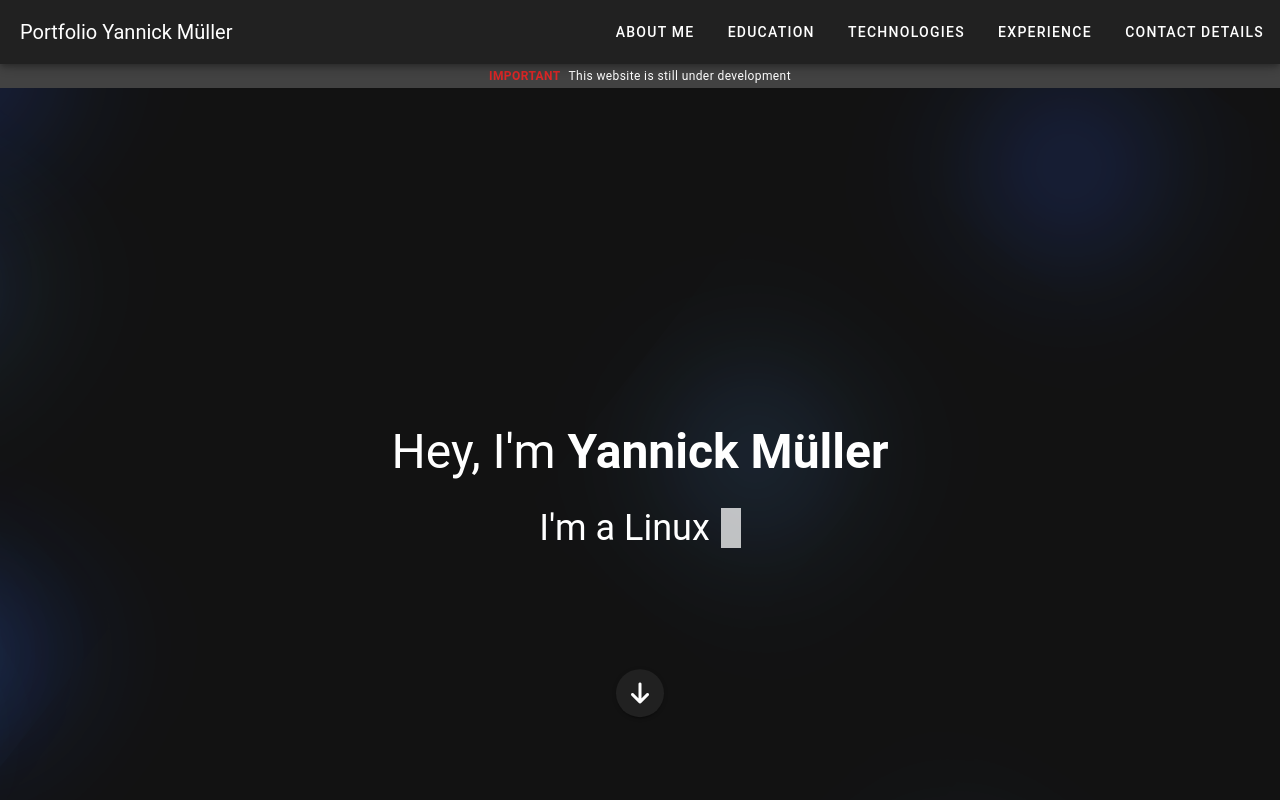
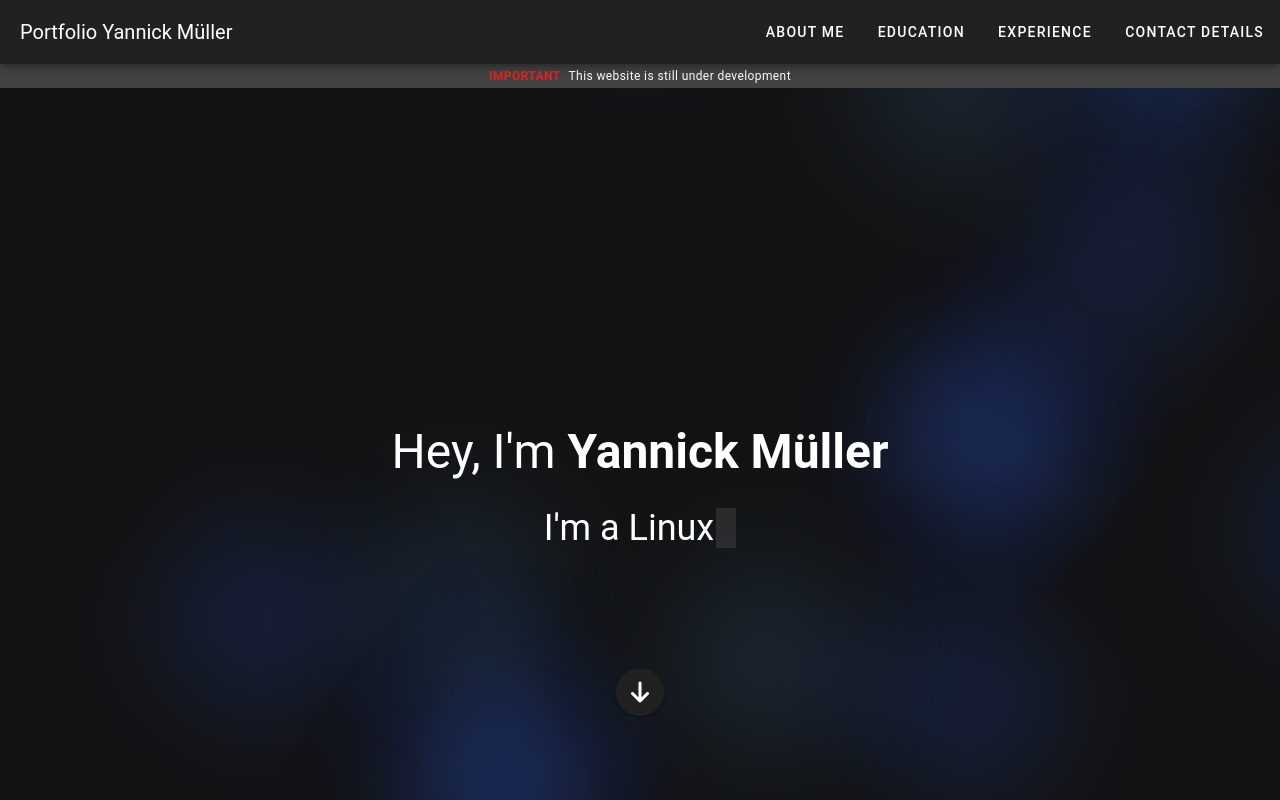
Before and after one commit to Yanni8/yanni8-portfolio, a Vue app: page / in a window 1280 px wide. Shown: the top 800 px of the page. Built offline with nearby package versions, Linux system fonts and the light colour scheme.

Commit message:
update header

```diff
--- a/src/App.vue
+++ b/src/App.vue
@@ -10,9 +10,6 @@
         </v-btn>
         <v-btn variant="text" @click="updateUrl('education')">
           Education
-        </v-btn>
-        <v-btn variant="text" @click="updateUrl('technologies')">
-          Technologies
         </v-btn>
         <v-btn variant="text" @click="updateUrl('experience')">
           Experience
@@ -32,8 +29,6 @@
         <v-divider></v-divider>
         <v-list-item @click="updateUrl('education')" title="Education"></v-list-item>
         <v-divider></v-divider>
-        <v-list-item @click="updateUrl('technologies')" title="Technologies"></v-list-item>
-        <v-divider></v-divider>
         <v-list-item @click="updateUrl('experience')" title="Experience"></v-list-item>
         <v-divider></v-divider>
         <v-list-item @click="updateUrl('contact')" title="Contact"></v-list-item>
@@ -49,10 +44,9 @@
         <about-me></about-me>
         <div id="education" class="pt-10 w-full h-1"></div>
         <education></education>
-        <div id="technologies" class="pt-10 w-full h-1"></div>
-        <framework-overivew></framework-overivew>
         <div id="experience" class="pt-10 w-full h-1"></div>
         <experience></experience>
+        <framework-overivew></framework-overivew>
         <div id="contact" class="pt-10 w-full h-1"></div>
         <contact></contact>
       </div>
```
